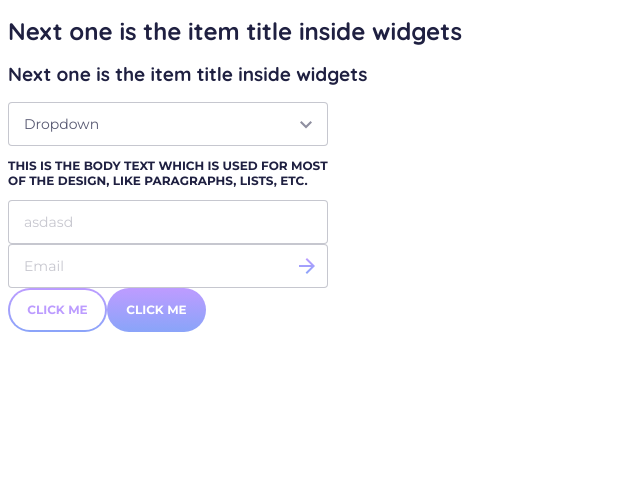
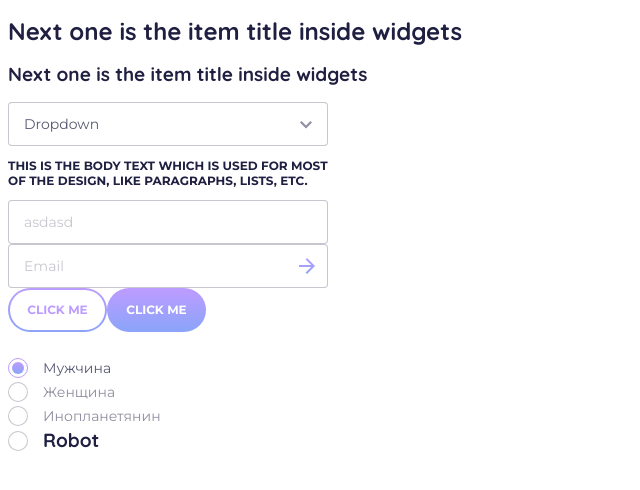
Before and after one commit to RUBYsimpleMAN/OpenTZ, a React (Create React App) app: page / in a window 1280 px wide. Shown: the top 490 px of the page, without its empty margins (0-640 px from the left). Built offline with nearby package versions, Linux system fonts and the light colour scheme.

Commit message:
2020-08-02_22-06-25_Added RadioButton

```diff
--- a/src/App.js
+++ b/src/App.js
@@ -6,7 +6,7 @@ import DropDown from './components/atomicD/atoms/DropDown';
 import Input from './components/atomicD/atoms/Input';
 import EmailInput from './components/atomicD/atoms/EmailInput';
 import Button from './components/atomicD/atoms/Button';
-
+import RadioButton from './components/atomicD/atoms/RadioButton';
 class App extends Component {
   render() {
     return (
@@ -32,7 +32,17 @@ class App extends Component {
         />
         <EmailInput/>
         <Button >click me</Button>
-        <Button filled>click me</Button>
+        <Button filled>click me</Button><br/><br/>
+        <form>
+          <RadioButton id="asdasd1" name="asdasd" value="Мужчина" defaultChecked />
+          <RadioButton id="asdasd2" name="asdasd" value="Женщина" />
+          <RadioButton id="asdasd3" name="asdasd" value="Иное">
+            Инопланетянин
+          </RadioButton>
+          <RadioButton id="asdasd3" name="asdasd" value="Иное">
+            <H2 as="span"> Robot </H2>
+          </RadioButton>
+        </form>
       </div>
     );
   }
--- a/src/components/atomicD/atoms/RadioButton.js
+++ b/src/components/atomicD/atoms/RadioButton.js
@@ -0,0 +1,74 @@
+import styled from 'styled-components';
+import { main } from '../../themes/themes';
+import React, { Component } from 'react';
+const Input = styled.input`
+  & {
+    position: absolute;
+    z-index: -1;
+    opacity: 0;
+    margin: 10px 0 0 7px;
+  }
+  &:checked + *:before {
+    border-color: ${main.colors.purple};
+  }
+  &:checked + * {
+    color: ${main.colors.darkShade75};
+  }
+  &:checked + *:after {
+    opacity: 1;
+  }
+`;
+
+const ClickableContent = styled.div`
+  & {
+    position: relative;
+    padding: 0 0 0 35px;
+    cursor: pointer;
+    color: ${main.colors.darkShade50};
+    width: fit-content;
+  }
+  &:before {
+    content: '';
+    position: absolute;
+    top: calc(50% - 10px);
+    left: 0;
+    width: 20px;
+    height: 20px;
+    border: 1px solid ${main.colors.darkShade25};
+    border-radius: 50%;
+    background: #FFF;
+    box-sizing: border-box;
+  }
+  &:after {
+    content: '';
+    position: absolute;
+    top: calc(50% - 6px);
+    left: 4px;
+    width: 12px;
+    height: 12px;
+    border-radius: 50%;
+    background: linear-gradient(180deg, ${main.colors.purple} 0%, ${main.colors.lightBlue} 100%);
+    opacity: 0;
+    transition: .2s;
+  }
+`;
+
+class RadioButton extends Component {
+  render() {
+    const { children, value, ...rest } = this.props;
+    return (
+      <label>
+        <Input
+          type="radio"
+          value={ value }
+          { ...rest }
+        />
+        <ClickableContent
+          children={ children ?? value }
+        />
+      </label>
+    );
+  }
+}
+
+export default RadioButton;
```
